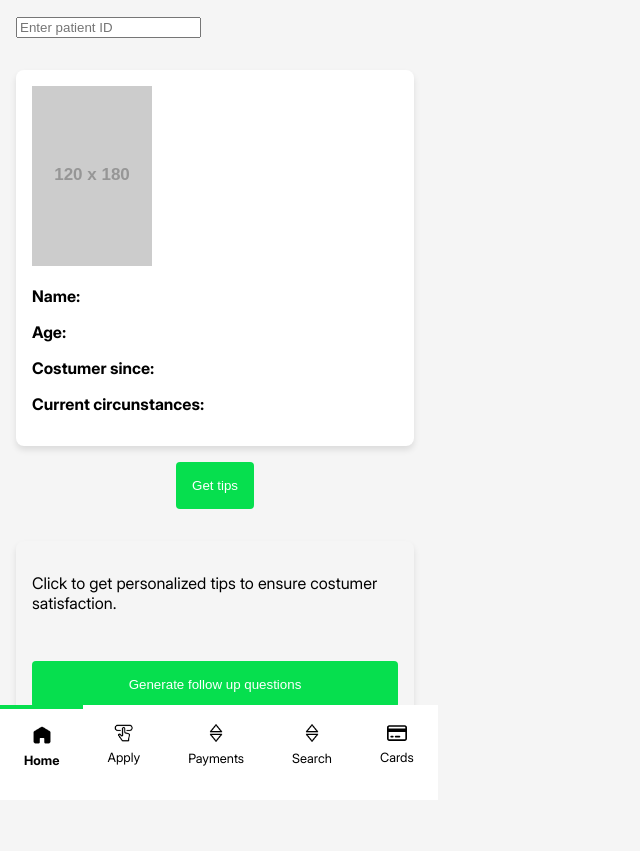
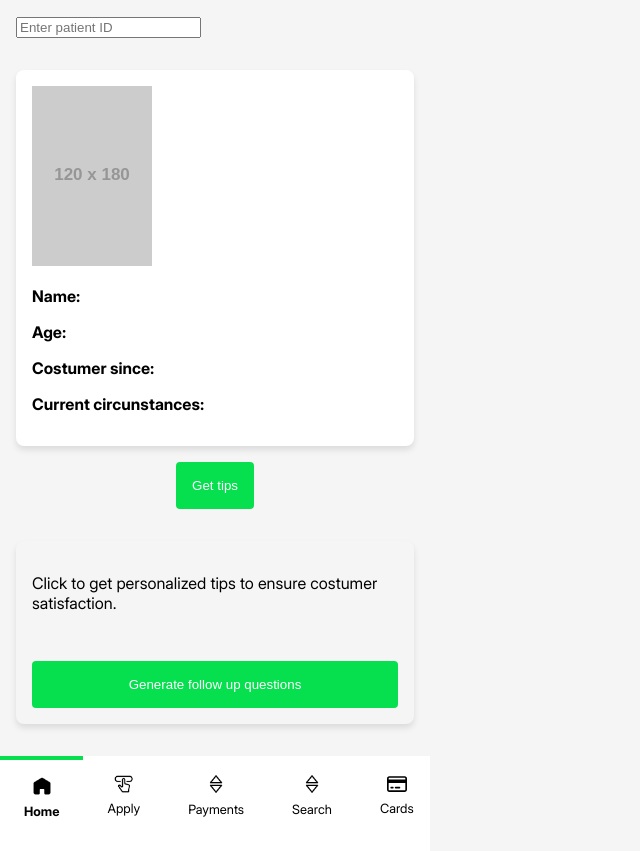
Before and after one commit to ichbinderbar/lloyds-bank, a React (Vite) app: page /servicepage in a window 1280 px wide. Shown: the whole page, without its empty margins (0-640 px from the left). Before the commit the page ends 800 px from the top, so only its background shows below. Built offline with nearby package versions, Linux system fonts and the light colour scheme.

Commit message:
comment out footer fix

```diff
--- a/src/components/Footer/Footer.scss
+++ b/src/components/Footer/Footer.scss
@@ -2,7 +2,7 @@
 @use "../../styles/typography";
 
 .footer {
-  position: fixed;
+  // position: fixed;
   bottom: 0;
   font-family: "Inter";
   background-color: $primary-box-colour;
```
